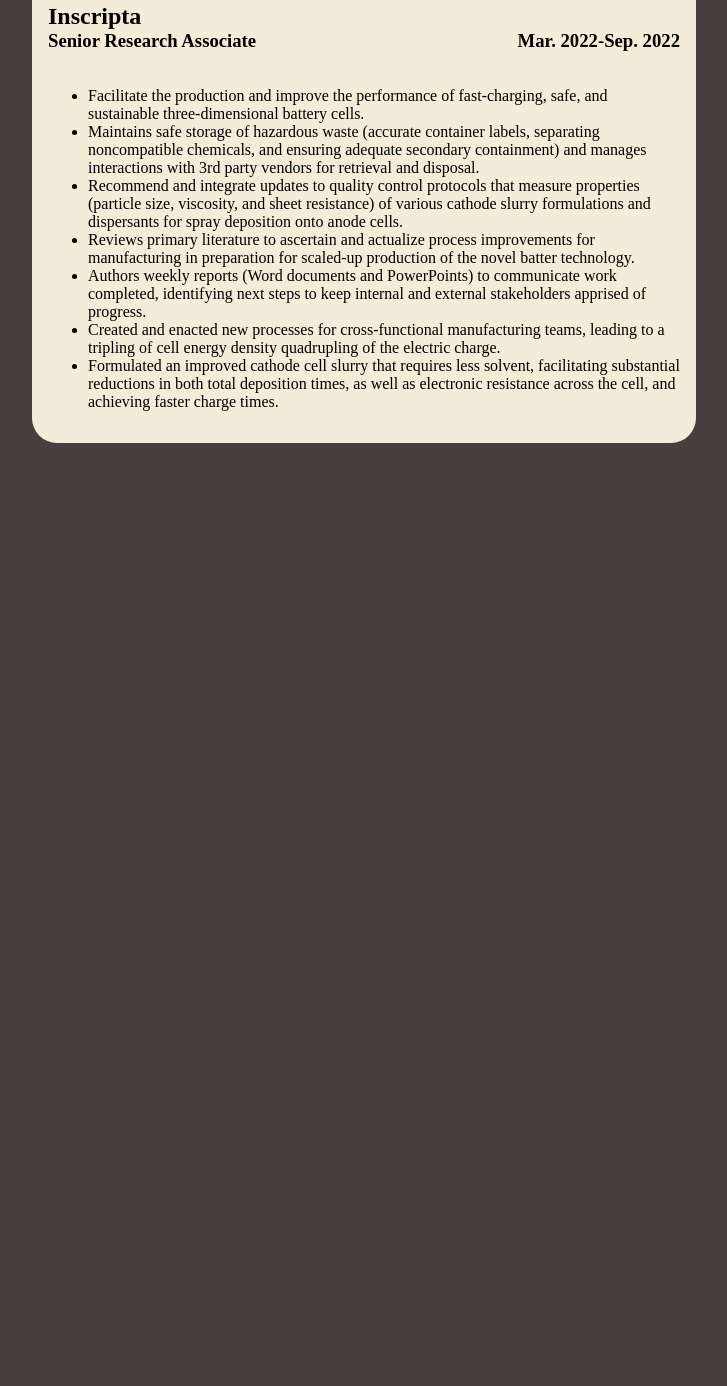
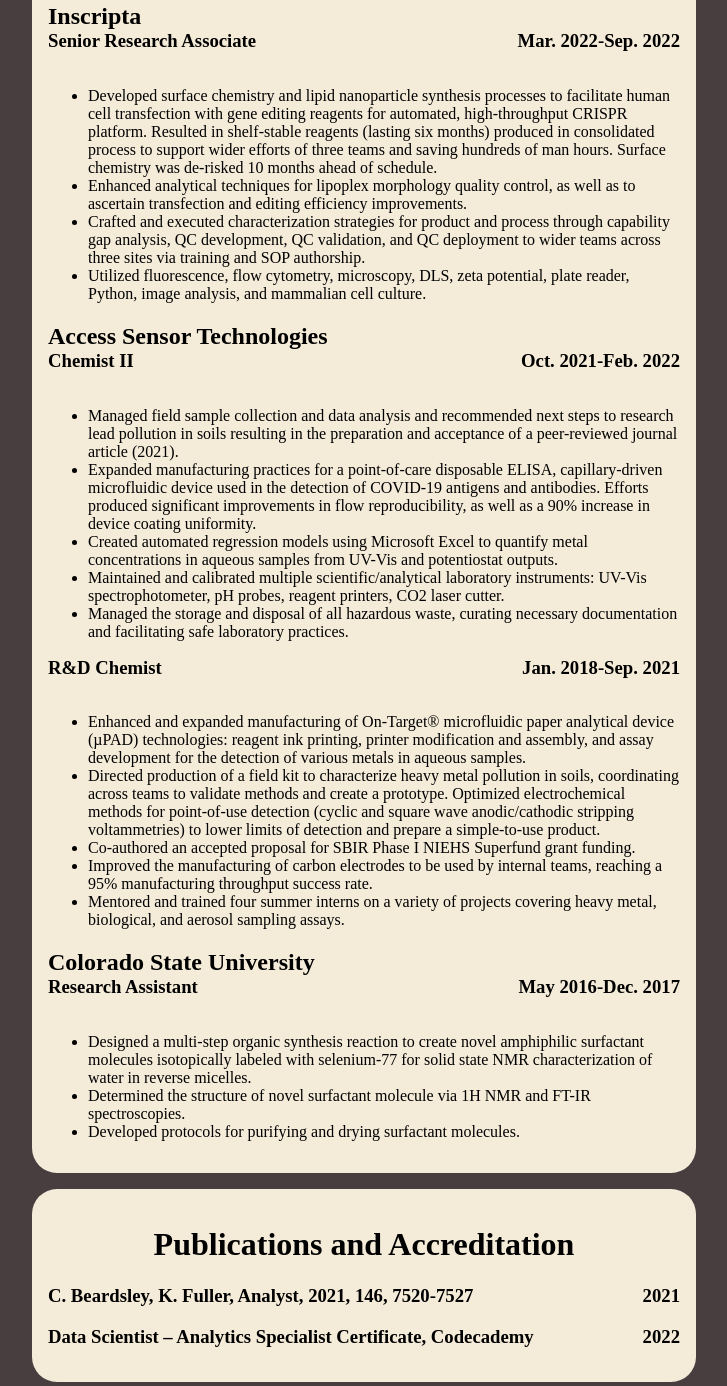
Before and after one commit to nab864/Personal-Website-2, a plain HTML site: page portfolio.html in a window 1280 px wide. Shown: the part 1185-2571 px from the top of the page, without its empty margins (292-1019 px from the left). Before the commit the page ends 1644 px from the top, so only its background shows below. Drawn offline with Linux system fonts and the light colour scheme.

Commit message:
Added to Portfolio page

```diff
--- a/code.js
+++ b/code.js
@@ -1,3 +1 @@
 console.log("Hello World!")
-163, 154, 146
-119, 104, 93
--- a/portfolio.html
+++ b/portfolio.html
@@ -20,6 +20,7 @@
       <div class="dropdown-content">
         <a href="index.html">Home</a>
         <a href="about.html">About</a>
+        <a href="portfolio.html">Portfolio</a>
       </div>
     </div>
 
@@ -45,11 +46,12 @@
     </div>
     <img src="Pictures/CSU-Symbol-r-357-RGB.svg" alt="">
     <img src="Pictures/njc.jpg" alt="">
+
     <div class="Work">
       <h1>Work Experience</h1>
       <div class="jobs">
         <h2>Prieto Battery</h2>
-        <div class="positiondates">
+        <div class="dates">
           <h3>Laboratory Technician</h3>
           <h3>Jul. 2023-Present</h3>
         </div>
@@ -76,32 +78,86 @@
 
       <div class="jobs">
         <h2>Inscripta</h2>
-        <div class="positiondates">
+        <div class="dates">
           <h3>Senior Research Associate</h3>
           <h3>Mar. 2022-Sep. 2022</h3>
         </div>
         <ul>
-          <li>Facilitate the production and improve the performance of fast-charging,
-            safe, and sustainable three-dimensional battery cells.</li>
-          <li>Maintains safe storage of hazardous waste (accurate container labels,
-            separating noncompatible chemicals, and ensuring adequate secondary containment)
-            and manages interactions with 3rd party vendors for retrieval and disposal.</li>
-          <li>Recommend and integrate updates to quality control protocols that measure
-            properties (particle size, viscosity, and sheet resistance) of various cathode
-            slurry formulations and dispersants for spray deposition onto anode cells.</li>
-          <li>Reviews primary literature to ascertain and actualize process improvements
-            for manufacturing in preparation for scaled-up production of the novel batter technology.</li>
-          <li>Authors weekly reports (Word documents and PowerPoints) to communicate work
-            completed, identifying next steps to keep internal and external stakeholders apprised of progress.</li>
-          <li>Created and enacted new processes for cross-functional manufacturing teams,
-            leading to a tripling of cell energy density quadrupling of the electric charge.</li>
-          <li>Formulated an improved cathode cell slurry that requires less solvent, facilitating
-            substantial reductions in both total deposition times, as well as electronic
-            resistance across the cell, and achieving faster charge times.</li>
+          <li>Developed surface chemistry and lipid nanoparticle synthesis processes to facilitate
+            human cell transfection with gene editing reagents for automated, high-throughput CRISPR platform.
+            Resulted in shelf-stable reagents (lasting six months) produced in consolidated process to support
+            wider efforts of three teams and saving hundreds of man hours. Surface chemistry was de-risked 10
+            months ahead of schedule.</li>
+          <li>Enhanced analytical techniques for lipoplex morphology quality control, as well as to ascertain
+            transfection and editing efficiency improvements.</li>
+          <li>Crafted and executed characterization strategies for product and process through capability gap
+            analysis, QC development, QC validation, and QC deployment to wider teams across three sites via training and SOP authorship.</li>
+          <li>Utilized fluorescence, flow cytometry, microscopy, DLS, zeta potential, plate reader, Python,
+            image analysis, and mammalian cell culture.</li>
+        </ul>
+      </div>
+
+      <div class="jobs">
+        <h2>Access Sensor Technologies</h2>
+        <div class="dates">
+          <h3>Chemist II</h3>
+          <h3>Oct. 2021-Feb. 2022</h3>
+        </div>
+        <ul>
+          <li>Managed field sample collection and data analysis and recommended next steps to research lead
+            pollution in soils resulting in the preparation and acceptance of a peer-reviewed journal article (2021).</li>
+          <li>Expanded manufacturing practices for a point-of-care disposable ELISA, capillary-driven
+            microfluidic device used in the detection of COVID-19 antigens and antibodies. Efforts produced significant
+            improvements in flow reproducibility, as well as a 90% increase in device coating uniformity.</li>
+          <li>Created automated regression models using Microsoft Excel to quantify metal concentrations in
+            aqueous samples from UV-Vis and potentiostat outputs.</li>
+          <li>Maintained and calibrated multiple scientific/analytical laboratory instruments: UV-Vis
+            spectrophotometer, pH probes, reagent printers, CO2 laser cutter.</li>
+          <li>Managed the storage and disposal of all hazardous waste, curating necessary documentation and facilitating safe laboratory practices.</li>
+        </ul>
+        <div class="dates">
+          <h3>R&D Chemist</h3>
+          <h3>Jan. 2018-Sep. 2021</h3>
+        </div>
+        <ul>
+          <li>Enhanced and expanded manufacturing of On-Target® microfluidic paper analytical device (µPAD) technologies: reagent
+            ink printing, printer modification and assembly, and assay development for the detection of various metals in aqueous samples. </li>
+          <li>Directed production of a field kit to characterize heavy metal pollution in soils, coordinating across teams to validate
+            methods and create a prototype. Optimized electrochemical methods for point-of-use detection (cyclic and square wave anodic/cathodic
+            stripping voltammetries) to lower limits of detection and prepare a simple-to-use product.</li>
+          <li>Co-authored an accepted proposal for SBIR Phase I NIEHS Superfund grant funding.</li>
+          <li>Improved the manufacturing of carbon electrodes to be used by internal teams, reaching a 95% manufacturing throughput success rate.</li>
+          <li>Mentored and trained four summer interns on a variety of projects covering heavy metal, biological, and aerosol sampling assays.</li>
+        </ul>
+      </div>
+
+      <div class="jobs">
+        <h2>Colorado State University</h2>
+        <div class="dates">
+          <h3>Research Assistant</h3>
+          <h3>May 2016-Dec. 2017</h3>
+        </div>
+        <ul>
+          <li>Designed a multi-step organic synthesis reaction to create novel amphiphilic surfactant molecules isotopically labeled
+            with selenium-77 for solid state NMR characterization of water in reverse micelles.</li>
+          <li>Determined the structure of novel surfactant molecule via 1H NMR and FT-IR spectroscopies.</li>
+          <li>Developed protocols for purifying and drying surfactant molecules.</li>
         </ul>
       </div>
 
     </div>
+
+    <div class="Accreditation">
+      <h1>Publications and Accreditation</h1>
+      <div class="dates">
+        <h3>C. Beardsley, K. Fuller, Analyst, 2021, 146, 7520-7527</h3>
+        <h3>2021</h3>
+      </div>
+      <div class="dates">
+        <h3>Data Scientist – Analytics Specialist Certificate, Codecademy</h3>
+        <h3>2022</h3>
+      </div>
+    </div>
   </div>
 </body>
 </html>
--- a/style.css
+++ b/style.css
@@ -101,14 +101,14 @@
 }
 
 /* Styling in Portfolio Page */
-.education>div, .positiondates {
+.education>div, .dates {
   display: flex;
   justify-content: space-between;
 }
 .jobs {
   text-align: left;
 }
-.positiondates>h3 {
+.dates>h3 {
   margin-top: 0;
 }
 .jobs>h2 {
```
Also changed, not shown: about.html (+1 -0 lines), index.html (+1 -0 lines).
